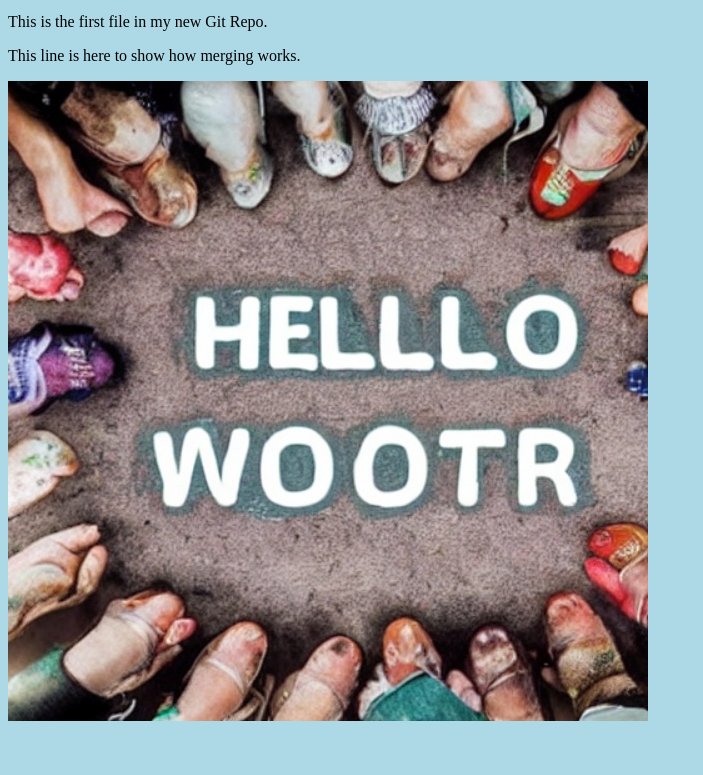
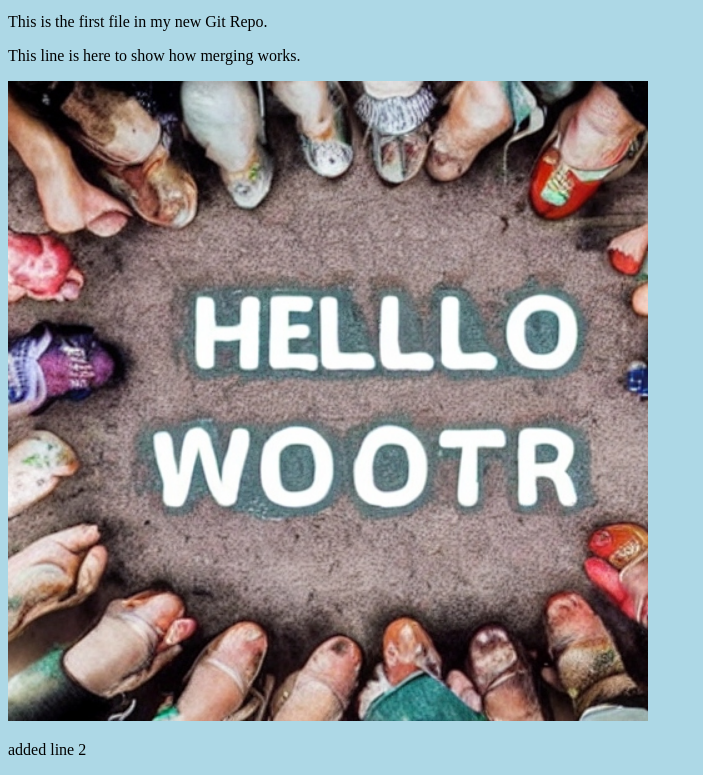
Before and after one commit to princekumarg12/hello-world, a plain HTML site: page index.html in a window 1280 px wide. Shown: the part 101-876 px from the top of the page, without its empty margins (0-703 px from the left). Before the commit the page ends 834 px from the top, so only its background shows below. Drawn offline with Linux system fonts and the light colour scheme.

Commit message:
line added

```diff
--- a/index.html
+++ b/index.html
@@ -12,6 +12,6 @@ style="width:100%;max-width:960px"></div>
 <p>This is the first file in my new Git Repo.</p>
 <p>This line is here to show how merging works.</p>
 <div><img src="img_hello_world1.jpeg" alt="Hello Git" style="width:100%;max-width:640px"></div>
-
+<p>added line 2</p>
 </body>
 </html>
```
